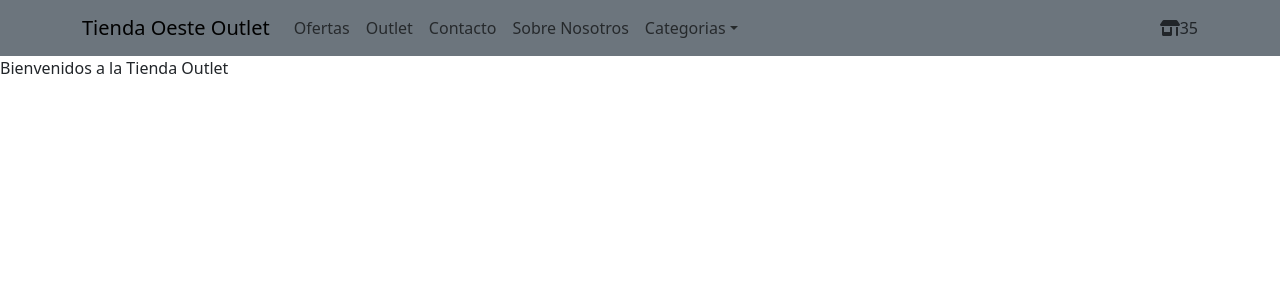
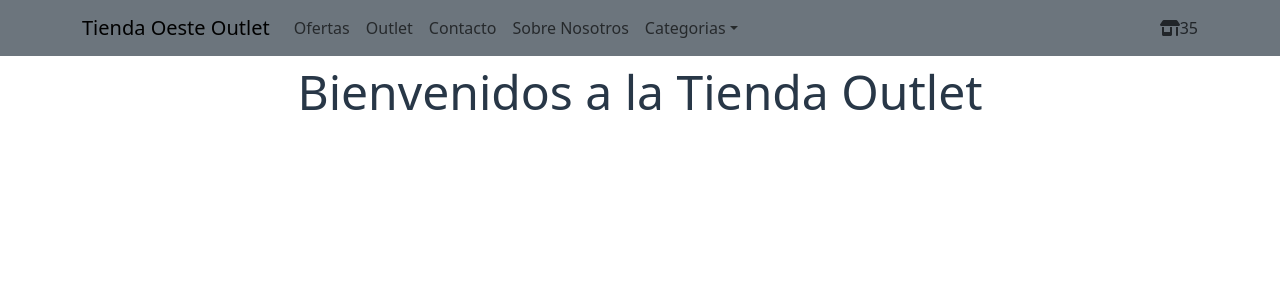
Before and after one commit to MatiasBenitez9/ReactProyect, a React (Vite) app: page / in a window 1280 px wide. Shown: the top 300 px of the page. Built offline with nearby package versions, Linux system fonts and the light colour scheme.

Commit message:
se modifico el ItemListContainer

```diff
--- a/src/ItemListContainer/ItemListContainer.jsx
+++ b/src/ItemListContainer/ItemListContainer.jsx
@@ -1,14 +1,13 @@
 // eslint-disable-next-line react/prop-types
 const ItemListContainer = ( {greeting} ) => {
-    // eslint-disable-next-line no-unused-vars
     const greetingStyles = {
         fontSize:'3rem',
         fontWeigth:'700',
         textAlign: 'center',
-        color:'#f4f4f4'
+        color:'#283747'
     }
     return(
-        <div>
+        <div style={greetingStyles}>
             {greeting}
         </div>
     )
```
